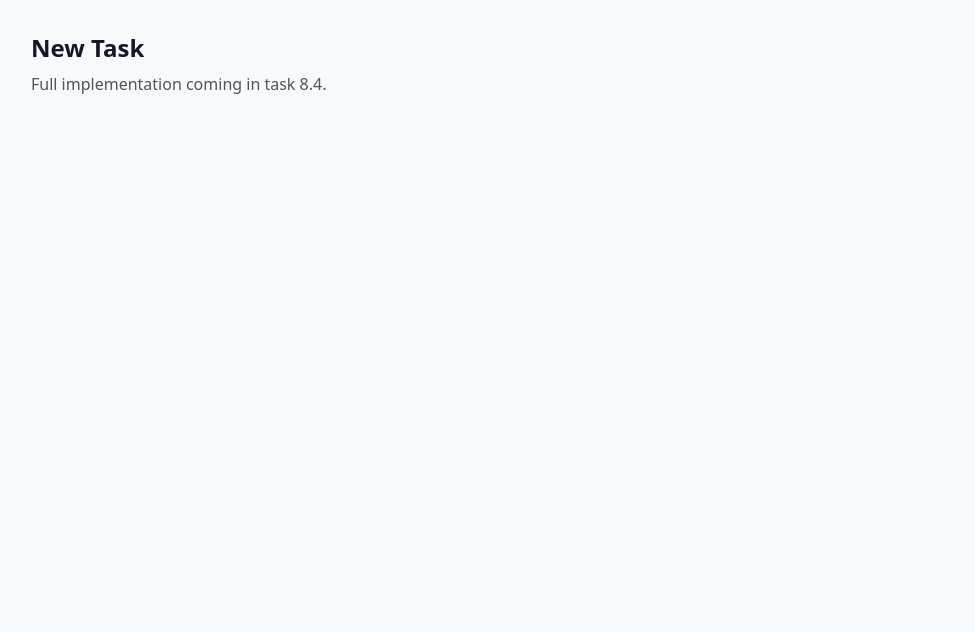
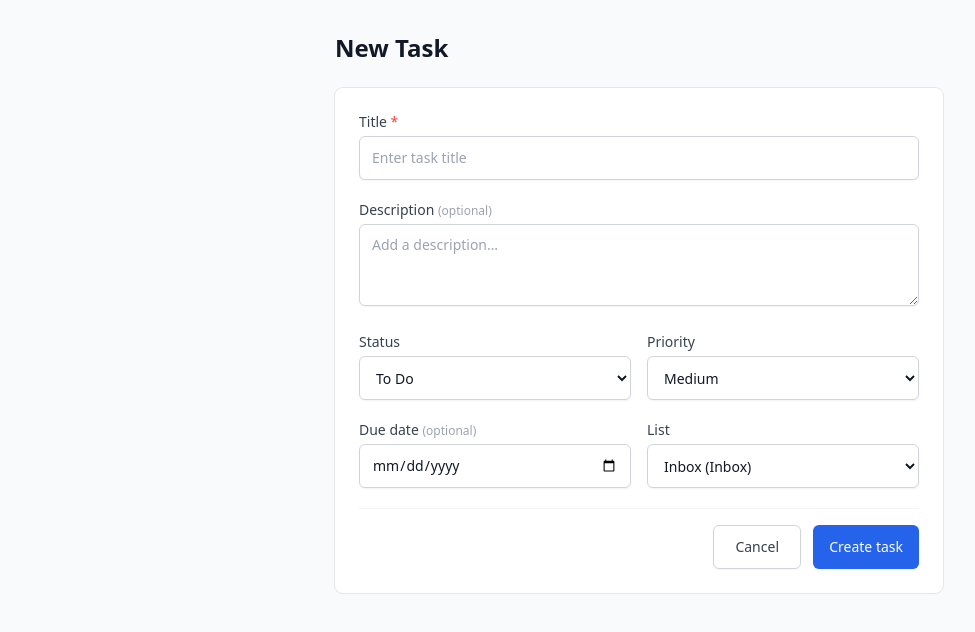
Before and after one commit to Shreeyukta/aws_workshop, a React (Vite) app: page /tasks/new in a window 1280 px wide. Shown: the top 632 px of the page, without its empty margins (1-976 px from the left). Built offline with nearby package versions, Linux system fonts and the light colour scheme.

Commit message:
task 8.4

```diff
--- a/src/pages/NewTaskPage.tsx
+++ b/src/pages/NewTaskPage.tsx
@@ -1,12 +1,26 @@
+import { TaskForm } from '../components/TaskForm';
+
 /**
- * NewTaskPage — stub placeholder.
- * Full implementation follows in task 8.4.
+ * NewTaskPage — renders <TaskForm> in create mode.
+ *
+ * No `existingTask` is passed, so TaskForm uses creation defaults:
+ *   - status  → "To Do"
+ *   - priority → "Medium"
+ *   - listId  → Inbox (when no list is selected)
+ *
+ * On successful submission TaskForm navigates to /dashboard (its default).
+ *
+ * Requirements: 2.1, 2.2, 2.3, 2.4, 2.6
  */
 function NewTaskPage() {
   return (
-    <div className="min-h-screen bg-gray-50 p-8">
-      <h1 className="text-2xl font-bold text-gray-900">New Task</h1>
-      <p className="mt-2 text-gray-600">Full implementation coming in task 8.4.</p>
+    <div className="min-h-screen bg-gray-50">
+      <div className="mx-auto max-w-2xl px-4 py-8 sm:px-6 lg:px-8">
+        <h1 className="mb-6 text-2xl font-bold text-gray-900">New Task</h1>
+        <div className="rounded-lg bg-white p-6 shadow-sm ring-1 ring-gray-200">
+          <TaskForm />
+        </div>
+      </div>
     </div>
   );
 }
```
Also changed, not shown: .kiro/specs/task-management-website/tasks.md, .kiro/specs/task-management-website/tasks.meta.json.
